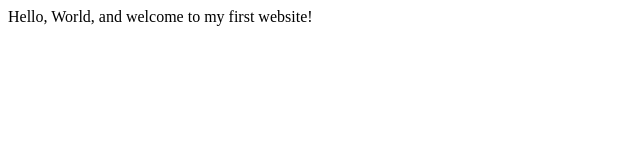
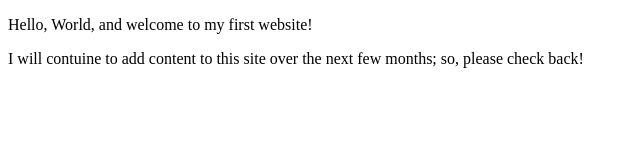
Before and after one commit to FrankhauseT/FrankhauseT.github.io, a plain HTML site: page index.html in a window 1280 px wide. Shown: the whole page, without its empty margins (0-640 px from the left). Drawn offline with Linux system fonts and the light colour scheme.

Commit message:
I expanded the home page
Updated meta information and added content.

```diff
--- a/index.html
+++ b/index.html
@@ -3,9 +3,12 @@
     <head>
         <meta charset="utf-8">
         <meta name="viewport" content="width=device-width, initial-scale=1.0">
-        <title>My First Website</title>
+        <meta name="author" content="Ye">
+
+
+        <title>CE Truffaut | Web Developer</title>
     </head>
     <body>
-       Hello, World, and welcome to my first website!
-    </body>
+       <p>Hello, World, and welcome to my first website!</p>
+    <p>I will contuine to add content to this site over the next few months; so, please check back!</p>
 </html>
```
